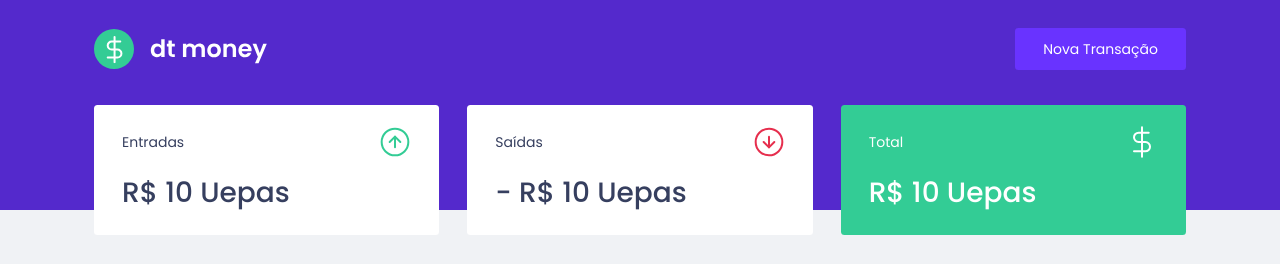
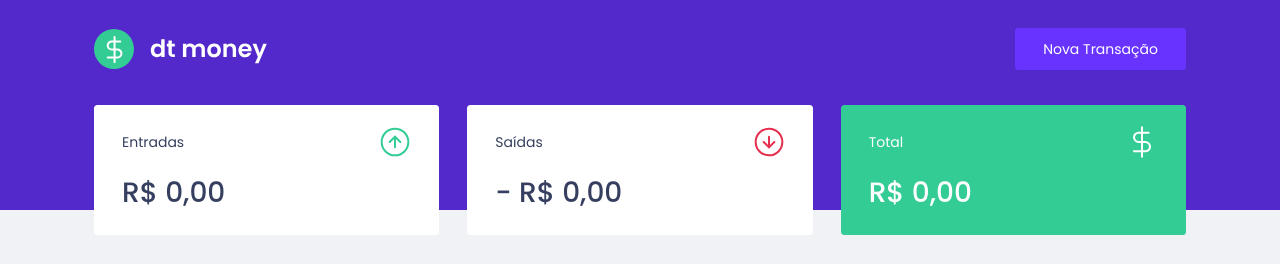
Before and after one commit to GustavoCarv/DT-Money, a React (Create React App) app: page / in a window 1280 px wide. Shown: the top 264 px of the page. Built offline with nearby package versions, Linux system fonts and the light colour scheme; no server answers; what miragejs would draw is missing.

Commit message:
Aplicação finalizada com o sumário funcional

```diff
--- a/src/App.tsx
+++ b/src/App.tsx
@@ -6,7 +6,7 @@ import { TransactionTable } from "./components/transactionTable/index";
 import { createServer } from "tls";
 
 import Modal from "react-modal";
-import { TransactionProvider } from "./TransactionContext";
+import { TransactionProvider } from "./hooks/useTransactions";
 import { useState } from "react";
 
 Modal.setAppElement("#root");
--- a/src/components/newTransactionModal/index.tsx
+++ b/src/components/newTransactionModal/index.tsx
@@ -2,10 +2,8 @@ import Modal from "react-modal";
 import { Container, TransactionTypeContainer, RadioBox } from "./styles";
 import entradaImg from "../../assets/Entradas.svg";
 import saidaImg from "../../assets/Saídas.svg";
-import { FormEvent, useState, useContext } from "react";
-import {api} from "../../services/api";
-import { TransactionContext } from "../../TransactionContext";
-
+import { FormEvent, useState } from "react";
+import {useTransactions} from "../../hooks/useTransactions";
 
 interface newTransactionModalProps {
   isOpen: boolean;
@@ -16,25 +14,30 @@ export function NewTransactionModal({
   isOpen,
   onRequestClose,
 }: newTransactionModalProps) {
-  const { createTransaction } = useContext(TransactionContext);
+  const { createTransaction } = useTransactions();
 
   const [transactionType, setTransactionType] = useState("deposit");
-  const [title, setTitle] = useState('')
-  const [value, setValue] = useState(0)
-  const [category, setCategory] = useState('')
+  const [title, setTitle] = useState("");
+  const [value, setValue] = useState(0);
+  const [category, setCategory] = useState("");
 
-  function handleCreateNewTransation(event: FormEvent) {
+  async function handleCreateNewTransation(event: FormEvent) {
     event.preventDefault();
 
-    createTransaction({
+    await createTransaction({
       title,
       amount: value,
       category,
       type: transactionType,
-    })
+    });
 
+
+    setTitle('');
+    setValue(0);
+    setCategory('');
+
+    onRequestClose();
   }
-
 
   return (
     <Modal
@@ -52,8 +55,21 @@ export function NewTransactionModal({
       </button>
       <Container onSubmit={handleCreateNewTransation}>
         <h2>Cadastrar Transação</h2>
-        <input placeholder="Titulo" value={title} onChange={(event) => {setTitle(event.target.value)}} />
-        <input placeholder="Valor" type="number"  value={value} onChange={(event) => {setValue(Number(event.target.value))}} />
+        <input
+          placeholder="Titulo"
+          value={title}
+          onChange={(event) => {
+            setTitle(event.target.value);
+          }}
+        />
+        <input
+          placeholder="Valor"
+          type="number"
+          value={value}
+          onChange={(event) => {
+            setValue(Number(event.target.value));
+          }}
+        />
 
         <TransactionTypeContainer>
           <RadioBox
@@ -61,8 +77,8 @@ export function NewTransactionModal({
             onClick={() => {
               setTransactionType("deposit");
             }}
-            isActive={transactionType === 'deposit'}
-            activeColor ='green'
+            isActive={transactionType === "deposit"}
+            activeColor="green"
           >
             <img src={entradaImg} alt="Entrada" />
             <span>Entrada</span>
@@ -72,15 +88,21 @@ export function NewTransactionModal({
             onClick={() => {
               setTransactionType("withdraw");
             }}
-            isActive={transactionType === 'withdraw'}
-            activeColor ='red'
+            isActive={transactionType === "withdraw"}
+            activeColor="red"
           >
             <img src={saidaImg} alt="Saida" />
             <span>Saida</span>
           </RadioBox>
         </TransactionTypeContainer>
 
-        <input placeholder="Categoria"  value={category} onChange={(event) => {setCategory(event.target.value)}} />
+        <input
+          placeholder="Categoria"
+          value={category}
+          onChange={(event) => {
+            setCategory(event.target.value);
+          }}
+        />
         <button type="submit">Cadastrar</button>
       </Container>
     </Modal>
--- a/src/components/summary/index.tsx
+++ b/src/components/summary/index.tsx
@@ -2,13 +2,32 @@ import { SummaryContainer } from "./styles";
 import entradaImg from "../../assets/Entradas.svg";
 import saidaImg from "../../assets/Saídas.svg";
 import TotalImg from "../../assets/Total.svg";
-import { TransactionContext } from "../../TransactionContext";
-import { useContext } from "react";
+import { useTransactions } from "../../hooks/useTransactions";
+
 
 export function Summary() {
-    const data = useContext(TransactionContext);
+  const { transactions } = useTransactions();
 
-    return (
+  const summary = transactions.reduce(
+    (accumulator, transaction) => {
+      if (transaction.type === "deposit") {
+        accumulator.deposits += transaction.amount;
+        accumulator.total += transaction.amount;
+      } else {
+        accumulator.withdrawals += transaction.amount;
+        accumulator.total -= transaction.amount;
+      }
+
+      return accumulator;
+    },
+    {
+      deposits: 0,
+      withdrawals: 0,
+      total: 0,
+    }
+  );
+
+  return (
     <>
       <SummaryContainer>
         <div>
@@ -16,21 +35,39 @@ export function Summary() {
             <p>Entradas</p>
             <img src={entradaImg} alt="Entradas" />
           </header>
-          <strong> R$ 10 Uepas </strong>
+          <strong>
+            {" "}
+            {new Intl.NumberFormat("pt-BR", {
+              style: "currency",
+              currency: "BRL",
+            }).format(summary.deposits)}
+          </strong>
         </div>
         <div>
           <header>
             <p>Saídas</p>
             <img src={saidaImg} alt="Entradas" />
           </header>
-          <strong> - R$ 10 Uepas </strong>
+          <strong>
+            -{" "}
+            {new Intl.NumberFormat("pt-BR", {
+              style: "currency",
+              currency: "BRL",
+            }).format(summary.withdrawals)}{" "}
+          </strong>
         </div>
         <div>
           <header>
             <p>Total</p>
             <img src={TotalImg} alt="Entradas" />
           </header>
-          <strong> R$ 10 Uepas </strong>
+          <strong>
+            {" "}
+            {new Intl.NumberFormat("pt-BR", {
+              style: "currency",
+              currency: "BRL",
+            }).format(summary.total)}{" "}
+          </strong>
         </div>
       </SummaryContainer>
     </>
--- a/src/components/transactionTable/index.tsx
+++ b/src/components/transactionTable/index.tsx
@@ -1,9 +1,9 @@
-import { useContext,  } from "react";
+
 import { TransactionContainer } from "./styles";
-import { TransactionContext } from "../../TransactionContext";
+import { useTransactions } from "../../hooks/useTransactions";
 
 export function TransactionTable() {
-  const {transactions} = useContext(TransactionContext);
+  const {transactions} = useTransactions();
 
   return (
     <TransactionContainer>
@@ -25,7 +25,7 @@ export function TransactionTable() {
                   {new Intl.NumberFormat("pt-BR", {
                     style: "currency",
                     currency: "BRL",
-                  }).format(transaction.amount)})
+                  }).format(transaction.amount)}
                   </td>
                 <td>{transaction.category}</td>
                 <td>
--- a/src/TransactionContext.tsx
+++ b/src/hooks/useTransactions.tsx
@@ -1,5 +1,5 @@
-import { createContext, useEffect, useState } from "react";
-import { api } from './services/api';
+import { createContext, useContext, useEffect, useState } from "react";
+import { api } from '../services/api';
 
 
 interface Transaction {
@@ -19,7 +19,7 @@ type TransactionInput = Omit<Transaction, 'id' | 'createAt' >
 
 interface TransactionContextData {
     transactions: Transaction[];
-    createTransaction: (transaction: TransactionInput) => void;
+    createTransaction: (transaction: TransactionInput) => Promise<void>;
 }
 
 export const TransactionContext = createContext<TransactionContextData>(
@@ -36,8 +36,11 @@ export function TransactionProvider( {children}: TransactionProviderProps ){
         .then((response: any) => setTransactions(response.data["transactions"]));
     }, []);
 
-    const createTransaction = (transaction: TransactionInput) => {
-      api.post('/transactions', transaction)
+     const createTransaction = async (transactionInput: TransactionInput) => {
+      const response = await api.post('/transactions', {...transactionInput, createAt: new Date()});
+      const {transaction} = response.data;
+
+      setTransactions([...transactions, transaction]);
     }
 
     return(
@@ -46,3 +49,9 @@ export function TransactionProvider( {children}: TransactionProviderProps ){
         </TransactionContext.Provider>
     )
 }
+
+export function useTransactions(){
+    const context = useContext(TransactionContext);
+
+    return context;
+}
--- a/src/index.tsx
+++ b/src/index.tsx
@@ -13,7 +13,7 @@ createServer  ({
       transactions: [
         {
           id: 1,
-          title: "Freelance",
+          title: "Freelancer",
           type: 'deposit',
           amount: 1000,
           category: 'Dev',
```
